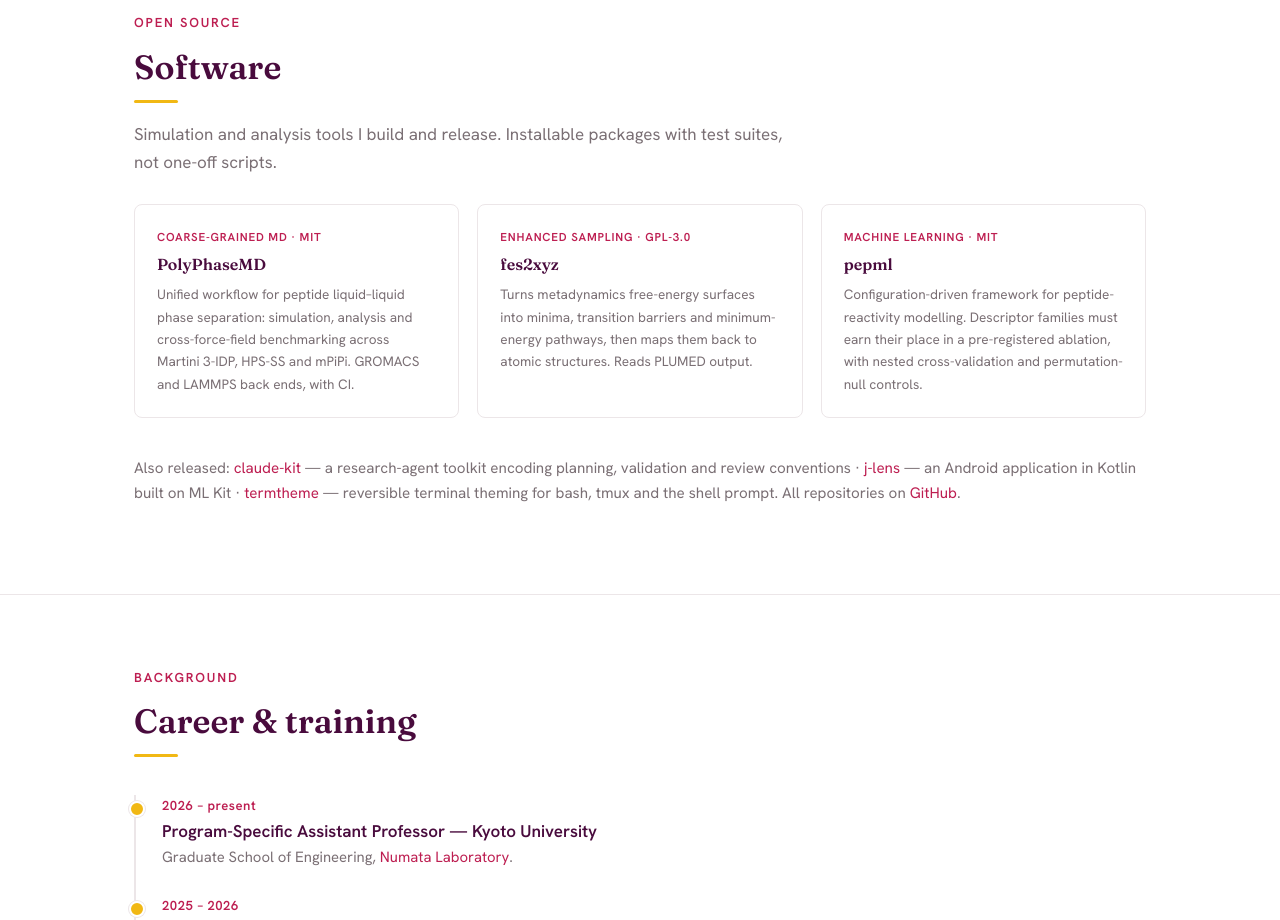
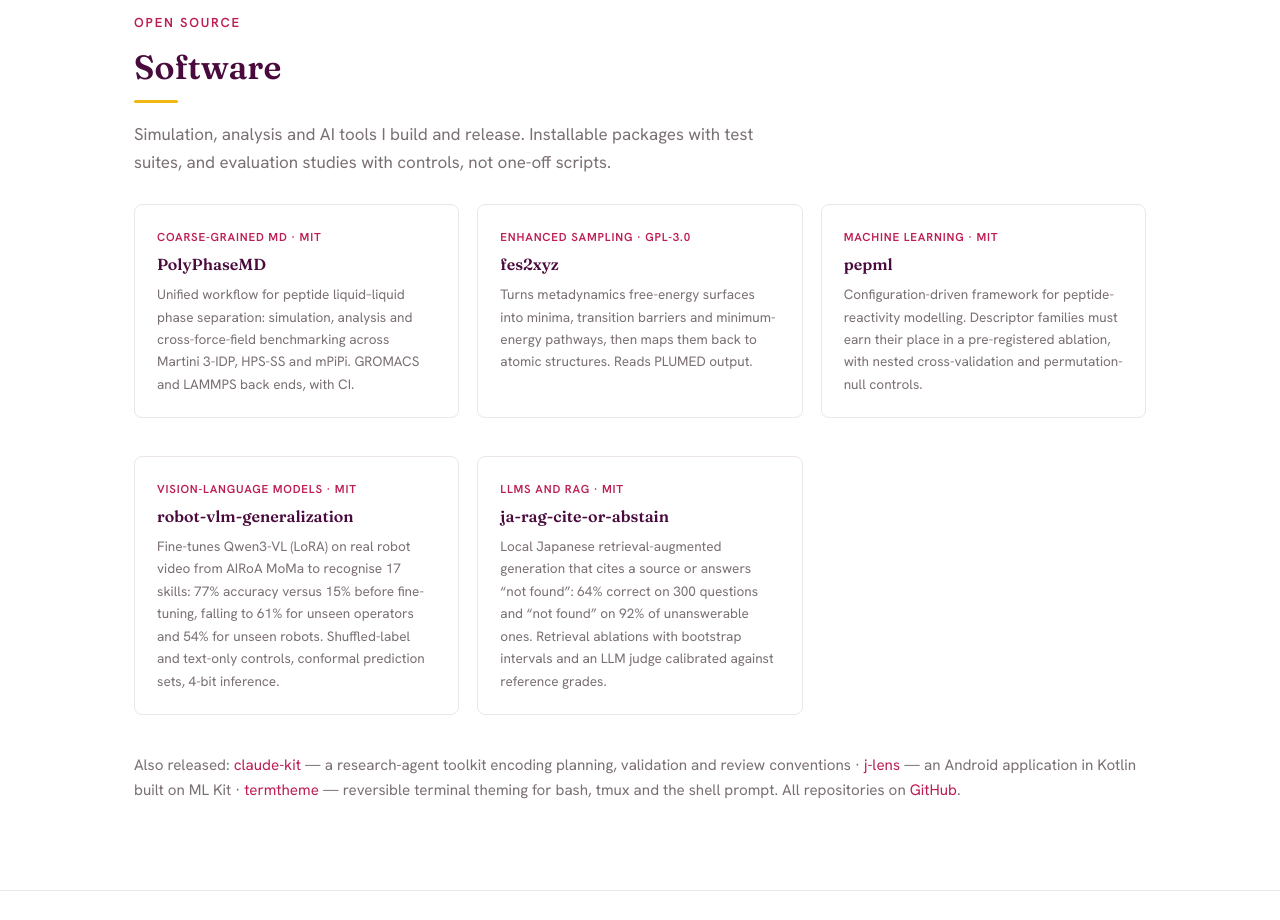
Before and after one commit to brandon-meza/brandon-meza.github.io, a plain HTML site: page index.html in a window 1280 px wide. Shown: the part 5420-6340 px from the top of the page. Drawn offline with Linux system fonts and the light colour scheme.

Commit message:
Software: add robot VLM and Japanese RAG projects

```diff
--- a/index.html
+++ b/index.html
@@ -365,7 +365,7 @@
   <div class="wrap">
     <div class="eyebrow">Open source</div>
     <h2>Software</h2>
-    <p style="max-width:70ch;color:var(--muted);margin-top:-6px">Simulation and analysis tools I build and release. Installable packages with test suites, not one-off scripts.</p>
+    <p style="max-width:70ch;color:var(--muted);margin-top:-6px">Simulation, analysis and AI tools I build and release. Installable packages with test suites, and evaluation studies with controls, not one-off scripts.</p>
     <div class="hl">
       <a class="hl-card" href="https://github.com/brandon-meza/polyphasemd-release" target="_blank" rel="noopener" style="color:inherit">
         <div class="badge">Coarse-grained MD · MIT</div>
@@ -381,6 +381,18 @@
         <div class="badge">Machine learning · MIT</div>
         <h3>pepml</h3>
         <div class="v">Configuration-driven framework for peptide-reactivity modelling. Descriptor families must earn their place in a pre-registered ablation, with nested cross-validation and permutation-null controls.</div>
+      </a>
+    </div>
+    <div class="hl">
+      <a class="hl-card" href="https://github.com/brandon-meza/robot-vlm-generalization" target="_blank" rel="noopener" style="color:inherit">
+        <div class="badge">Vision-language models · MIT</div>
+        <h3>robot-vlm-generalization</h3>
+        <div class="v">Fine-tunes Qwen3-VL (LoRA) on real robot video from AIRoA MoMa to recognise 17 skills: 77% accuracy versus 15% before fine-tuning, falling to 61% for unseen operators and 54% for unseen robots. Shuffled-label and text-only controls, conformal prediction sets, 4-bit inference.</div>
+      </a>
+      <a class="hl-card" href="https://github.com/brandon-meza/ja-rag-cite-or-abstain" target="_blank" rel="noopener" style="color:inherit">
+        <div class="badge">LLMs and RAG · MIT</div>
+        <h3>ja-rag-cite-or-abstain</h3>
+        <div class="v">Local Japanese retrieval-augmented generation that cites a source or answers &ldquo;not found&rdquo;: 64% correct on 300 questions and &ldquo;not found&rdquo; on 92% of unanswerable ones. Retrieval ablations with bootstrap intervals and an LLM judge calibrated against reference grades.</div>
       </a>
     </div>
     <p style="font-size:.95rem;color:var(--muted)">Also released: <a href="https://github.com/brandon-meza/claude-kit-release" target="_blank" rel="noopener">claude-kit</a> — a research-agent toolkit encoding planning, validation and review conventions · <a href="https://github.com/brandon-meza/j-lens-release" target="_blank" rel="noopener">j-lens</a> — an Android application in Kotlin built on ML Kit · <a href="https://github.com/brandon-meza/termtheme-release" target="_blank" rel="noopener">termtheme</a> — reversible terminal theming for bash, tmux and the shell prompt. All repositories on <a href="https://github.com/brandon-meza" target="_blank" rel="noopener">GitHub</a>.</p>
```
